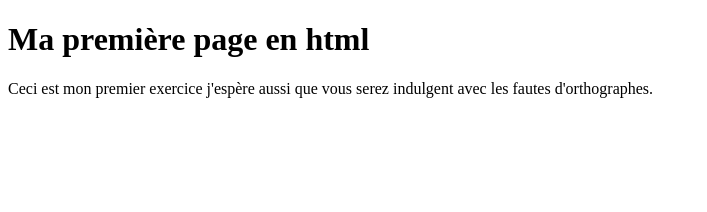
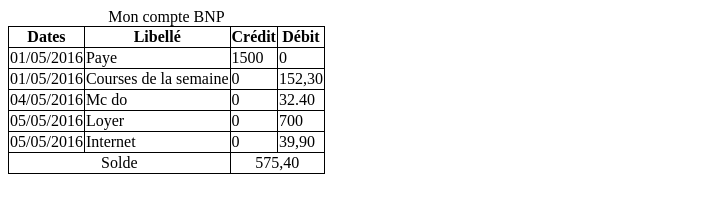
Before and after one commit to ThomasMurat/exercice5, a plain HTML site: page index.html in a window 1280 px wide. Shown: the whole page, without its empty margins (0-707 px from the left). Drawn offline with Linux system fonts and the light colour scheme.

Commit message:
réalisation du tableau et fusion des cellues

```diff
--- a/index.html
+++ b/index.html
@@ -2,10 +2,64 @@
 <html>
 <meta charset="UTF-8" />
     <head>
-        <title>Ma première page en html</title>
+        <title>Mon compte BNP</title>
+        <style>
+            table, th, td {
+            padding: 1px;
+            border: 1px solid black;
+            border-collapse: collapse;
+            }
+          </style>
     </head>
     <body>
-        <h1>Ma première page en html</h1>
-        <p1> Ceci est mon premier exercice j'espère aussi que vous serez indulgent avec les fautes d'orthographes.</p1>
+        <table border="1">
+            <caption>Mon compte BNP</caption>
+            <thead>
+                <tr>
+                    <th><B>Dates</B></th>
+                    <th><B>Libellé</B></th>
+                    <th><B>Crédit</B></th>
+                    <th><B>Débit</B></th>
+                </tr>
+            </thead>
+            <tbody>
+                <tr>
+                    <td>01/05/2016</td>
+                    <td>Paye</td>
+                    <td>1500</td>
+                    <td>0</td>
+                </tr>
+                <tr>
+                    <td>01/05/2016</td>
+                    <td>Courses de la semaine</td>
+                    <td>0</td>
+                    <td>152,30</td>
+                </tr>
+                <tr>
+                    <td>04/05/2016</td>
+                    <td>Mc do</td>
+                    <td>0</td>
+                    <td>32.40</td>
+                </tr>
+                <tr>
+                    <td>05/05/2016</td>
+                    <td>Loyer</td>
+                    <td>0</td>
+                    <td>700</td>
+                </tr>
+                <tr>
+                    <td>05/05/2016</td>
+                    <td>Internet</td>
+                    <td>0</td>
+                    <td>39,90</td>
+                </tr>
+            </tbody>
+            <tfoot>
+                <tr align="center">
+                    <td colspan='2'>Solde</td>
+                    <td colspan='2'>575,40</td>
+                </tr>
+            </tfoot>
+        </table>
     </body>
 </html>
```
